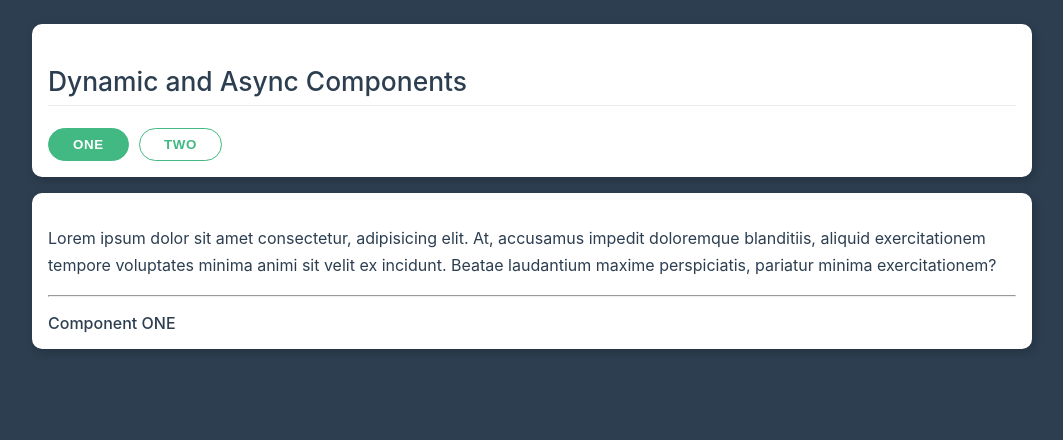
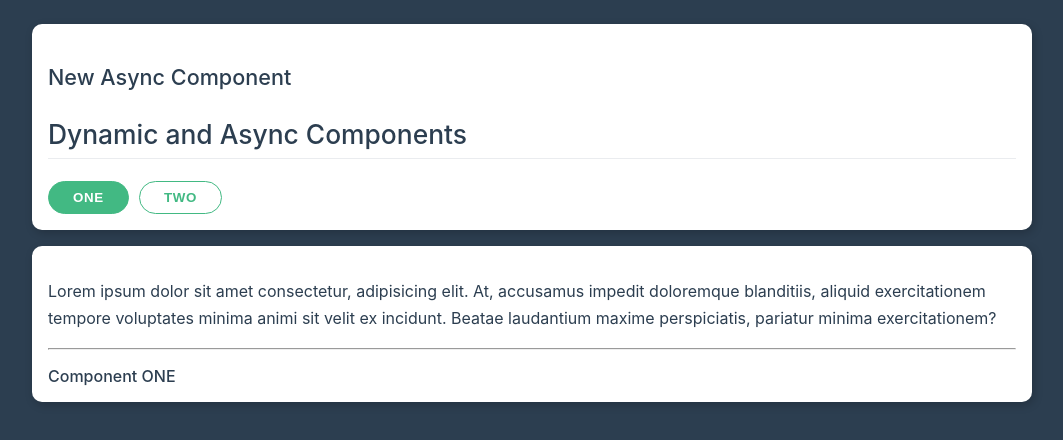
Before and after one commit to OlgaJaer/vue3-cli, a Vue app: page / in a window 1280 px wide. Shown: the top 440 px of the page, without its empty margins (108-1171 px from the left). Built offline with nearby package versions, Linux system fonts and the light colour scheme.

Commit message:
lesson 19 - async component

```diff
--- a/src/App.vue
+++ b/src/App.vue
@@ -1,6 +1,8 @@
 <template>
   <div class="container pt-1">
     <div class="card">
+      <async-component></async-component>
+
       <h2>Dynamic and Async Components </h2>
 
       <app-button
--- /dev/null
+++ b/src/AsyncComponent.vue
@@ -0,0 +1,15 @@
+<template>
+  <div>
+    <h3> New Async Component</h3>
+  </div>
+</template>
+
+<script>
+export default {
+
+}
+</script>
+
+<style>
+
+</style>
--- a/src/main.js
+++ b/src/main.js
@@ -1,4 +1,4 @@
-import { createApp } from 'vue'
+import { createApp, defineAsyncComponent } from 'vue'
 import App from './App.vue'
 import TheHeader from './TheHeader.vue'
 import './theme.css'
@@ -6,4 +6,8 @@
 const app = createApp(App)
 app.component('the-header', TheHeader)
 
+app.component('async-component', defineAsyncComponent(() => {
+  return import('./AsyncComponent.vue')
+}))
+
 app.mount('#app')
```
